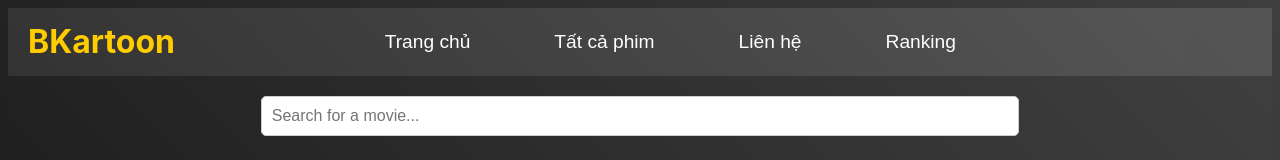
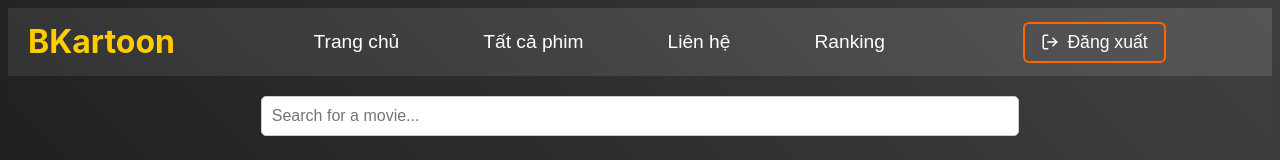
Before and after one commit to thaihoaho/BKartoon, a React (Vite) app: page /all in a window 1280 px wide. Shown: the top 160 px of the page. Built offline with nearby package versions, Linux system fonts and the light colour scheme; no server answers.

Commit message:
update auth

```diff
--- a/src/components/NavBar.jsx
+++ b/src/components/NavBar.jsx
@@ -2,6 +2,7 @@ import React from 'react';
 import classNames from 'classnames/bind';
 import styles from './NavBar.module.css';
 import { useNavigate } from 'react-router-dom';
+import { LogOut } from 'lucide-react';
 
 const clx = classNames.bind(styles);
 
@@ -10,7 +11,11 @@ const NavBar = () => {
   const handleNavigation = (path) => {
     navigate(path);
   };
-
+  const handleLogout = () => {
+    // Add your logout logic here
+    localStorage.removeItem('user'); // Remove user data from local storage
+    navigate('/signin/user'); // Navigate to login page after logout
+  };
   return (
     <nav className={clx('navbar')}>
       <div className={clx('logo')}>BKartoon</div>
@@ -20,6 +25,10 @@ const NavBar = () => {
         <li><button onClick={() => handleNavigation('/contact')}>Liên hệ</button></li>
         <li><button onClick={() => handleNavigation('/ranking')}>Ranking</button></li>
       </ul>
+      <button onClick={handleLogout} className={clx('logoutButton')}>
+        <LogOut className={clx('logoutIcon')} />
+        Đăng xuất
+      </button>
     </nav>
   );
 };
--- a/src/components/NavBar.module.css
+++ b/src/components/NavBar.module.css
@@ -42,3 +42,27 @@
 .links li button:focus {
   outline: none;
 }
+.logoutButton {
+  display: flex;
+  align-items: center;
+  gap: 8px;
+  background-color: transparent;
+  color: #fff;
+  font-size: 1.1rem;
+  border: 2px solid #ff6600;
+  padding: 8px 16px;
+  border-radius: 6px;
+  cursor: pointer;
+  transition: all 0.3s ease;
+}
+
+.logoutButton:hover {
+  background-color: #ff6600;
+  color: white;
+  transform: translateY(-2px);
+}
+
+.logoutIcon {
+  width: 18px;
+  height: 18px;
+}
--- a/src/pages/auth/signin.jsx
+++ b/src/pages/auth/signin.jsx
@@ -21,6 +21,11 @@ const Login = () => {
     });
     alert(response.data.message);
 
+    const user = response.data.user;
+    localStorage.setItem('user', JSON.stringify(user));
+    const user2 = localStorage.getItem('user');
+    console.log("user", user);
+    console.log("user2", user2);
     // Kiểm tra role và điều hướng phù hợp
     const role = response.data.user.role;
     if (role === 'admin') {
```
